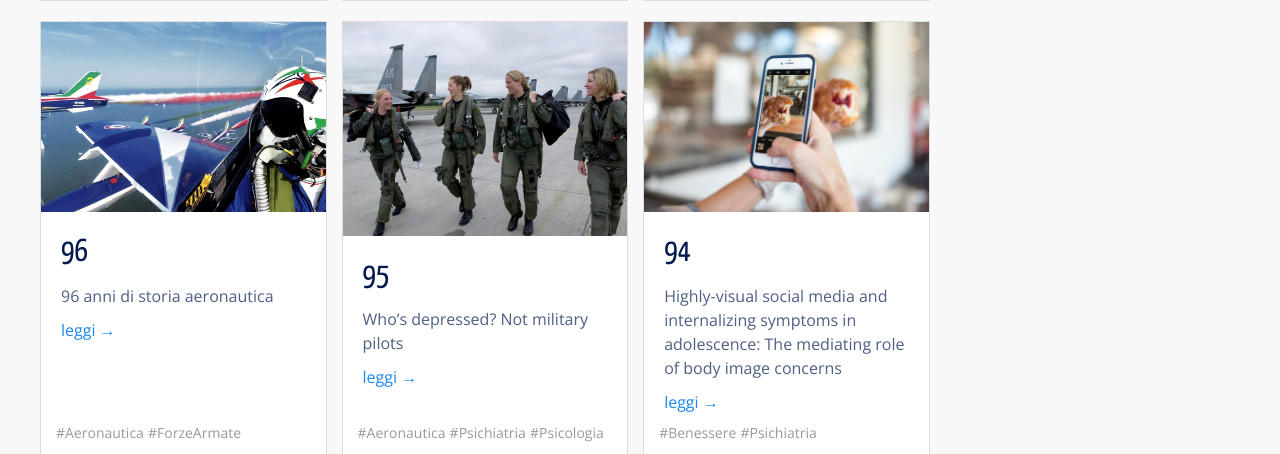
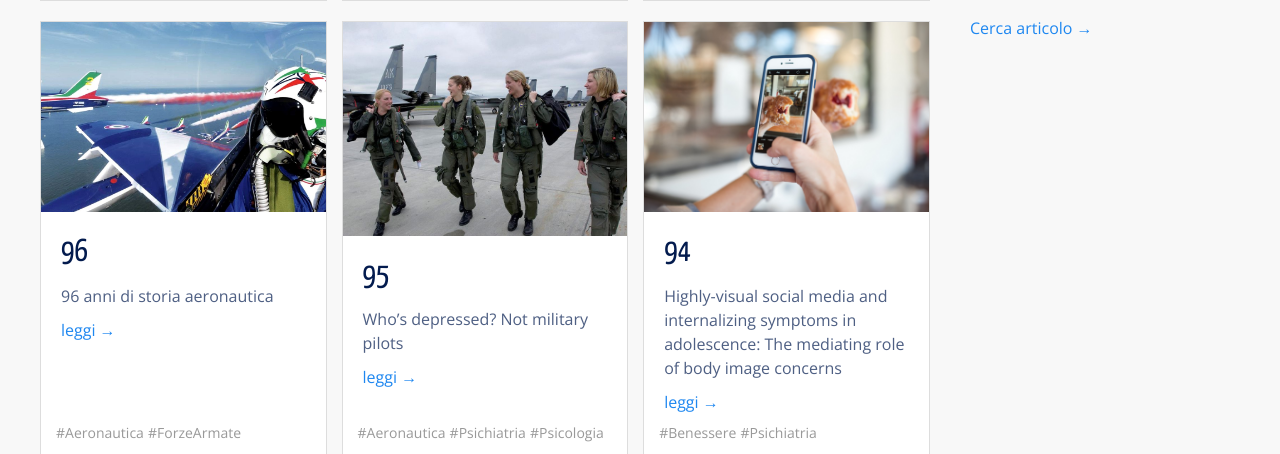
Before and after one commit to alkaest2002/flask-sippas, a Flask app: page /blog/ in a window 1280 px wide. Shown: the part 697-1151 px from the top of the page. Run offline with Flask 2, Linux system fonts and the light colour scheme; data comes from the database, SQL or seed files in the repository.

Commit message:
added search link to blog listing

```diff
--- a/flaskApp/blueprints/blog/templates/blog/posts.html
+++ b/flaskApp/blueprints/blog/templates/blog/posts.html
@@ -22,6 +22,9 @@
           <h2 class="uk-heading-divider">Etichette</h2>
           {% include 'blog/tags_list.html' %}
         </div>
+        <div class="uk-margin">
+          <a href="{{ url_for('blog.posts_search') }}">Cerca articolo &rarr;</a>
+        </div>
       </div>
     </div>
     {% if posts %}
```
